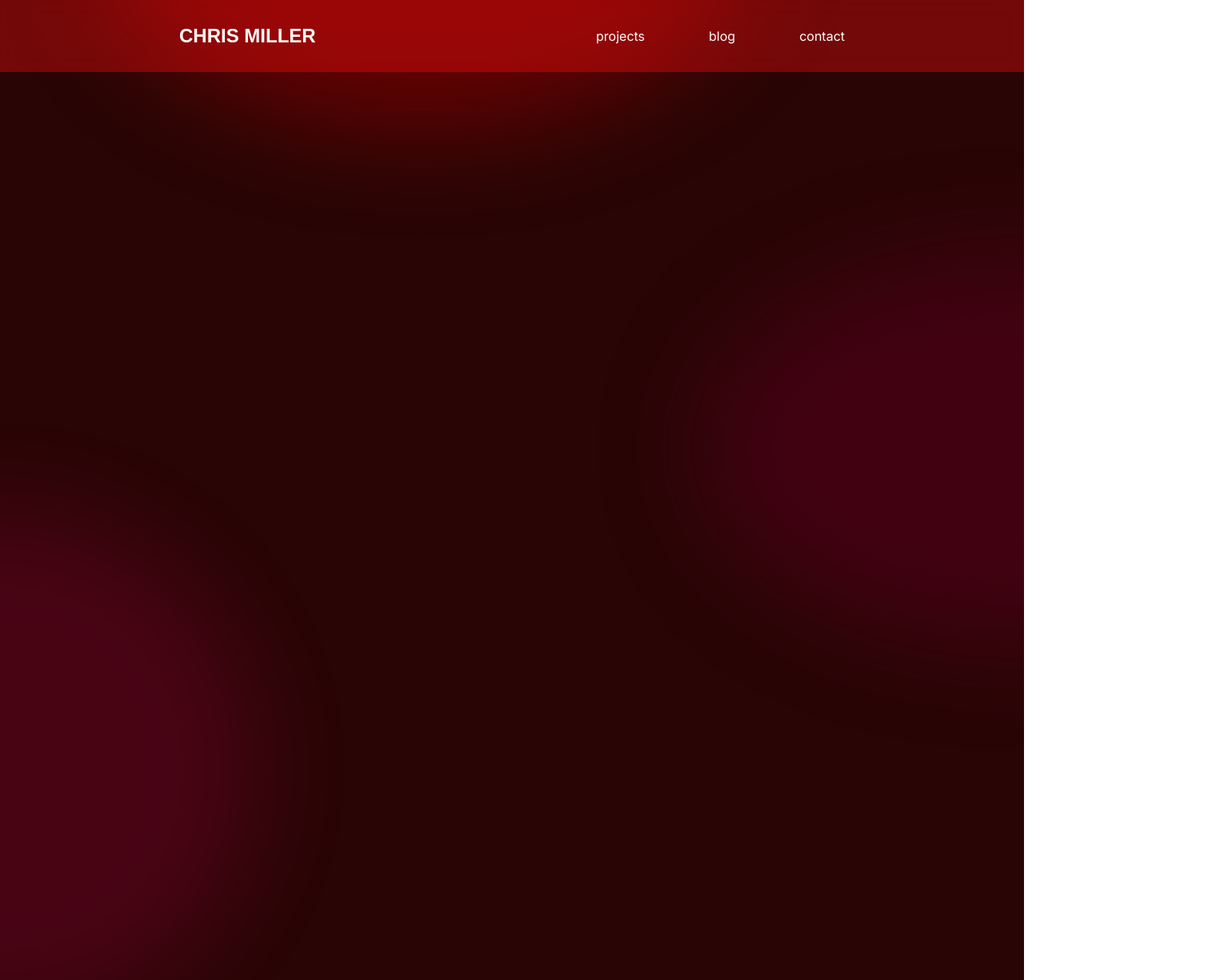
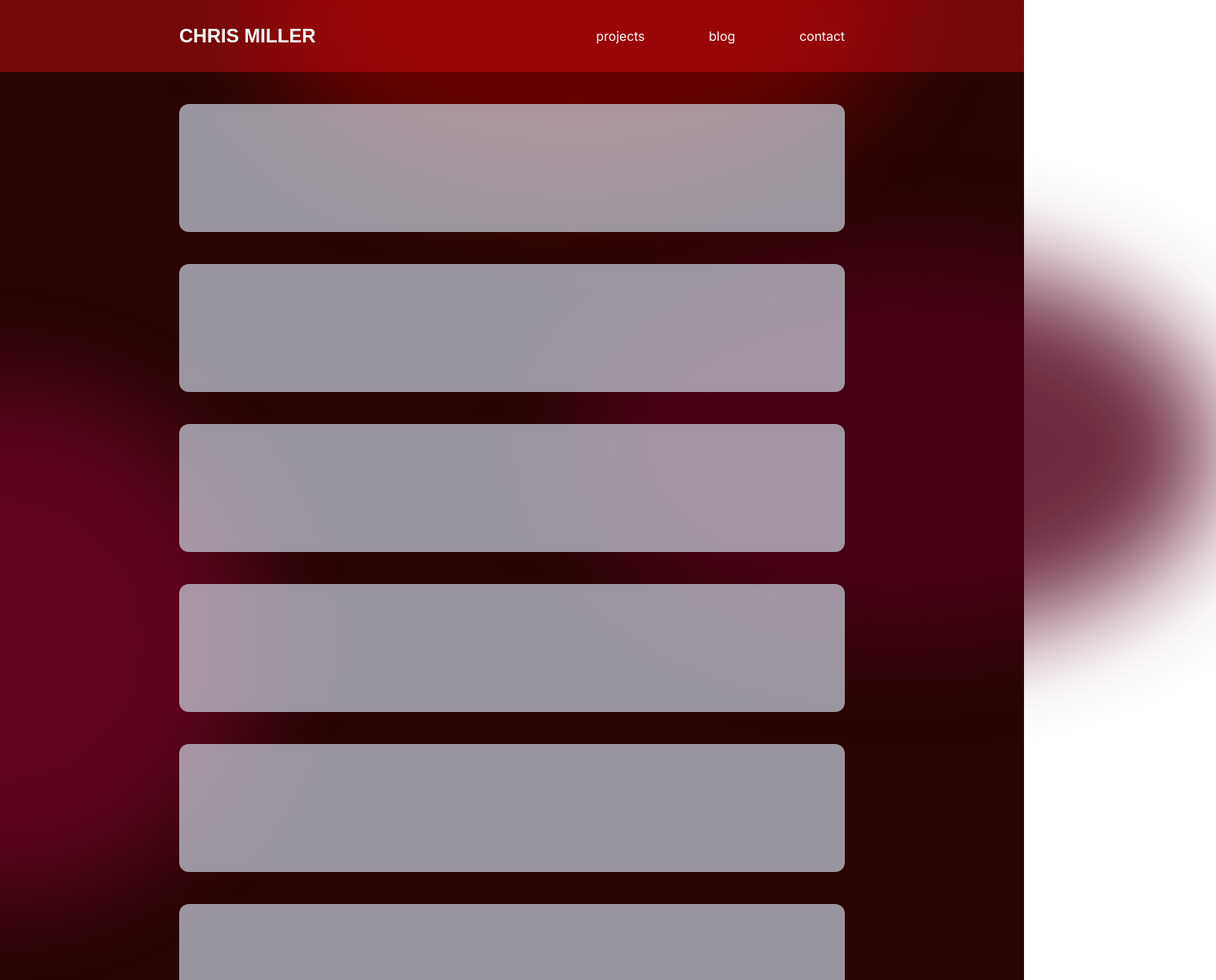
Before and after one commit to ChrisMillerpy/personalsite, a Next.js app: page / in a window 1280 px wide. Shown: the top 1225 px of the page at 80% size, 1520 px wide, since content can reach past the window. Built offline with nearby package versions, Linux system fonts and the light colour scheme.

Commit message:
Fixed spotlights positioning and added temp content placeholder element

```diff
--- a/src/app/globals.css
+++ b/src/app/globals.css
@@ -8,6 +8,11 @@
   color: white;
   font-family: "Roboto", sans-serif;
   font-weight: 400;
+}
+
+main,
+html {
+  overflow-x: hidden;
 }
 
 .outfit-regular {
--- a/src/app/page.tsx
+++ b/src/app/page.tsx
@@ -1,14 +1,16 @@
 import Header from "@/components/Header";
+import Placeholder from "@/components/Placeholder";
 import BackgroundSpotlights from "@/components/Spotlight";
 
 export default function Home() {
   const xlPadding: string = "px-56";
   return (
     <main
-      className={`flex flex-col min-h-screen bg-darkred-background ${xlPadding} overflow-x-hidden`}
+      className={`flex flex-col min-h-screen bg-darkred-background ${xlPadding}`}
     >
       <Header padding={xlPadding} />
       <BackgroundSpotlights />
+      <Placeholder />
     </main>
   );
 }
--- /dev/null
+++ b/src/components/Placeholder.tsx
@@ -0,0 +1,16 @@
+const Placeholder = () => {
+  return (
+    <div className="z-10 mt-[90px]">
+      <div className="my-10 rounded-xl h-40 bg-slate-300/70"></div>
+      <div className="my-10 rounded-xl h-40 bg-slate-300/70"></div>
+      <div className="my-10 rounded-xl h-40 bg-slate-300/70"></div>
+      <div className="my-10 rounded-xl h-40 bg-slate-300/70"></div>
+      <div className="my-10 rounded-xl h-40 bg-slate-300/70"></div>
+      <div className="my-10 rounded-xl h-40 bg-slate-300/70"></div>
+      <div className="my-10 rounded-xl h-40 bg-slate-300/70"></div>
+      <div className="my-10 rounded-xl h-40 bg-slate-300/70"></div>
+    </div>
+  );
+};
+
+export default Placeholder;
--- a/src/components/Spotlight.tsx
+++ b/src/components/Spotlight.tsx
@@ -19,7 +19,7 @@ const Spotlight: React.FC<SpotlightProps> = ({
         size || "h-[30rem] w-[50rem]"
       } ${position || "left-1/4 -top-[15rem]"} ${blur || "blur-none"} ${
         opacity || "opacity-1"
-      } rounded-[50%] relative z-0 m-auto`}
+      } rounded-[50%] absolute z-0 m-auto`}
     ></div>
   );
 };
@@ -30,7 +30,7 @@ const BackgroundSpotlights = () => {
       <Spotlight
         color="bg-spotlight-1"
         size="h-[30rem] w-[50rem]"
-        position="-left-28 -top-80"
+        position="left-[20rem] -top-[15rem]"
         blur="blur-3xl"
         opacity="opacity-[0.63]"
       />
@@ -38,17 +38,17 @@ const BackgroundSpotlights = () => {
       <Spotlight
         color="bg-spotlight-2"
         size="h-[30rem] w-[50rem]"
-        position="-right-[40rem] -top-40"
+        position="top-[20rem] -right-[15rem]"
         blur="blur-3xl"
-        opacity="opacity-[0.63]"
+        opacity="opacity-[0.83]"
       />
 
       <Spotlight
         color="bg-spotlight-3"
         size="h-[40rem] w-[40rem]"
-        position="-top-[20rem] -left-[40rem]"
+        position="top-[30rem] -left-[20rem]"
         blur="blur-3xl"
-        opacity="opacity-[0.15]"
+        opacity="opacity-[0.25]"
       />
     </>
   );
```
